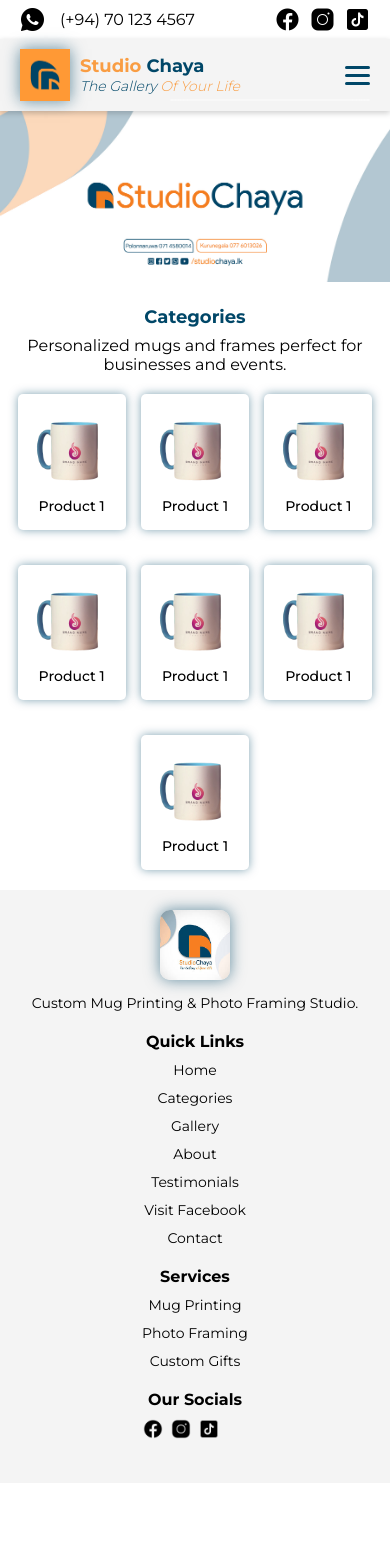
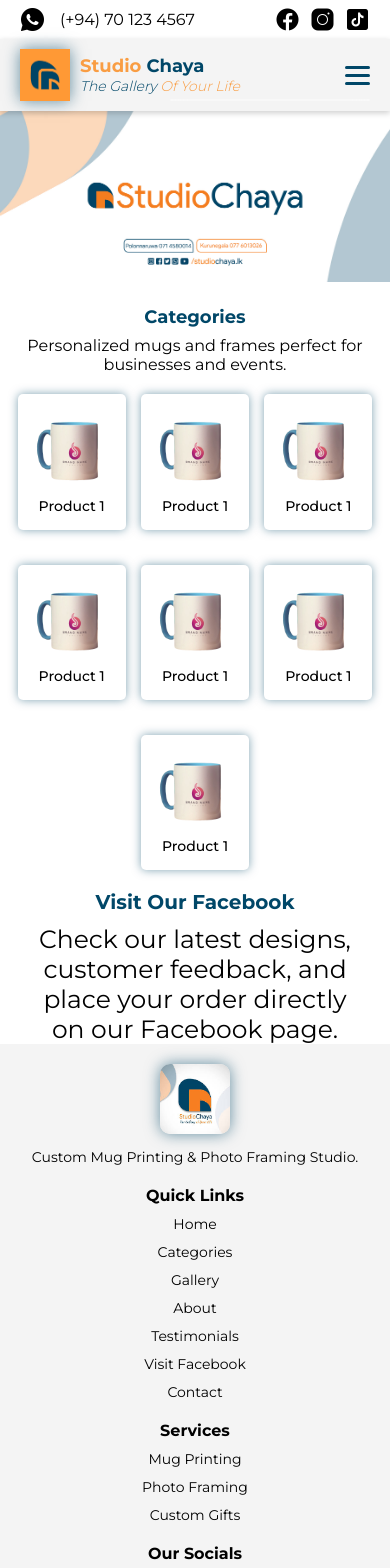
Before and after one commit to uvindukaralliyadda/studis, a React (Vite) app: page / in a window 390 px wide. Shown: the top 1568 px of the page. Before the commit the page ends 1483 px from the top, so only its background shows below. Built offline with nearby package versions, Linux system fonts and the light colour scheme.

Commit message:
fb preview

```diff
--- a/src/App.jsx
+++ b/src/App.jsx
@@ -4,6 +4,7 @@ import Navbar from './Navbar/Navbar'
 import Hero from './Hero/Hero'
 import Products from './assets/Products/Products'
 import Footer from './Footer/Footer'
+import Facebook from './Facebook/Facebook'
 
 const App = () => {
   return (
@@ -12,6 +13,7 @@ const App = () => {
       <Navbar/>
       <Hero/>
       <Products/>
+      <Facebook/>
       <Footer/>
     </div>
   )
--- /dev/null
+++ b/src/Facebook/Facebook.css
@@ -0,0 +1,22 @@
+.facebook p, .facebook h2{
+    text-align: center;
+    margin-left: 10px;
+    margin-right: 10px;
+    padding-left: 20px;
+    padding-right: 20px;
+    }
+
+.facebook p{
+    font-size: 25px;
+}
+
+.facebook h2{
+    font-size: 20px;
+    margin-bottom: 10px;
+    color: #004768;
+}
+
+.facebook_preview{
+    display: flex;
+    justify-content: center;
+}
--- /dev/null
+++ b/src/Facebook/Facebook.jsx
@@ -0,0 +1,42 @@
+import React , { useEffect } from 'react'
+import './Facebook.css'
+
+const Facebook = () => {
+
+    useEffect(() => {
+    // Load FB SDK if not already loaded
+    if (!window.FB) {
+      const script = document.createElement('script');
+      script.async = true;
+      script.defer = true;
+      script.crossOrigin = 'anonymous';
+      script.src = "https://connect.facebook.net/en_US/sdk.js#xfbml=1&version=v16.0";
+      document.body.appendChild(script);
+    } else {
+      window.FB.XFBML.parse(); // Parse the plugin if SDK already loaded
+    }
+  }, []);
+
+  return (
+    <div className='facebook'>
+      <h2>Visit Our Facebook</h2>
+    <p>Check our latest designs, customer feedback, and place your order directly on our Facebook page.</p>
+
+    <div className='facebook_preview'>
+        <div
+          className="fb-page"
+          data-href="https://web.facebook.com/profile.php?id=61580100857348" // replace with your FB page
+          data-tabs="timeline"
+          data-width="500"
+          data-height=""
+          data-small-header="false"
+          data-adapt-container-width="true"
+          data-hide-cover="false"
+          data-show-facepile="true"
+        ></div>
+    </div>
+    </div>
+  )
+}
+
+export default Facebook
--- a/src/Footer/Footer.css
+++ b/src/Footer/Footer.css
@@ -76,7 +76,7 @@
     font-size: 15px;
   }
   .social_images {
-    margin-left: 35%;
+    margin-left: 38%;
 }
 }
 
```
